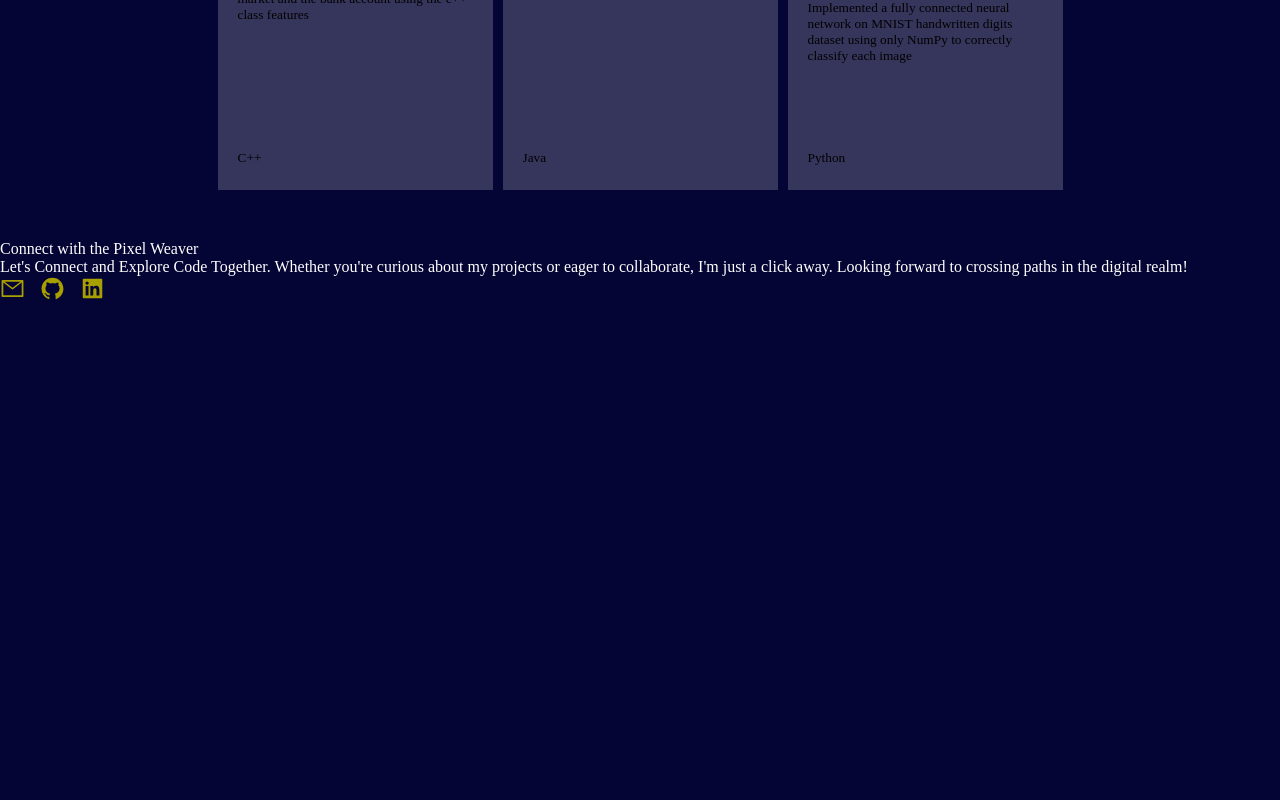
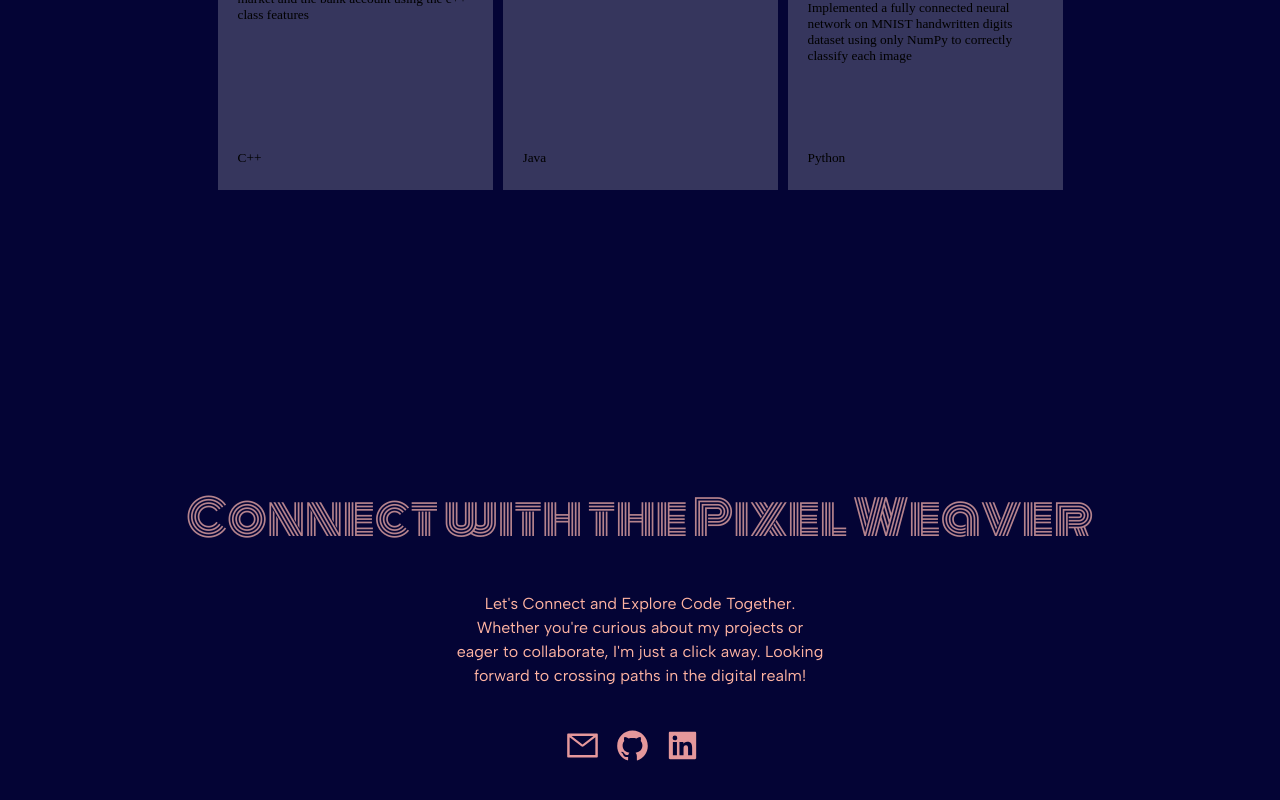
Before and after one commit to PNilay/my_portfolio, a React (Create React App) app: page / in a window 1280 px wide. Shown: the part 2362-3162 px from the top of the page. Before the commit the page ends 2667 px from the top, so only its background shows below. Built offline with nearby package versions, Linux system fonts and the light colour scheme.

Commit message:
updated content on contact me page

```diff
--- a/src/components/contactme/contactme.css
+++ b/src/components/contactme/contactme.css
@@ -1,9 +1,60 @@
+.contactme_page{
+  min-height: 100vh;
+  display: flex;
+  justify-content: center;
+  align-items: center;
+  flex-direction: column;
+}
 .contact_me_information{
     padding-bottom: 100px;
     display: flex;
     align-items: center;
     justify-content: center;
 }
+
+
+.connect_title{
+  /* margin-left: 10vw; */
+  padding-bottom: 25px;
+  flex-shrink: 0;
+  width: 100%;
+  height: auto; /* 58px */
+  white-space: pre-wrap;
+  word-wrap: break-word;
+  word-break: break-word;
+  overflow: visible;
+  position: relative;
+  font-weight: 400;
+  font-style: normal;
+  font-family: "Monoton", monospace;
+  color: #b5838d;
+  font-size: 48px;
+  letter-spacing: 0em;
+  line-height: 1.2;
+  text-align: center;
+}
+
+.connect_msg{
+  padding: 20px;
+  flex-shrink: 0;
+  width: 411px;
+  height: auto; /* 96px */
+  white-space: pre-wrap;
+  word-wrap: break-word;
+  word-break: break-word;
+  max-width: 100%;
+  overflow: visible;
+  position: relative;
+  font-weight: 400;
+  font-style: normal;
+  font-family: "Albert Sans", "Albert Sans Placeholder", sans-serif;
+  color: #ffb4a2;
+  font-size: 16px;
+  letter-spacing: 0em;
+  line-height: 1.5;
+  text-align: center;
+}
+
 
 .contact_me_info{
   margin: 20px;
@@ -19,14 +70,16 @@
     margin: 10px;
   }
   .contactme_logo {
-    width: 25px;
-    height: 25px;
+    width: 35px;
+    height: 35px;
     margin-right: 15px;
-    color: #a8a000 ;
+    /* color: #a8a000 ; */
+    color: var(--secondary--color);
   }
 
   .contactme_logo:hover{
-    color: #eee98a;
+    /* color: #eee98a; */
+    color: var(--tertiary--color);
   }
 
   .contact_info_div{
```
